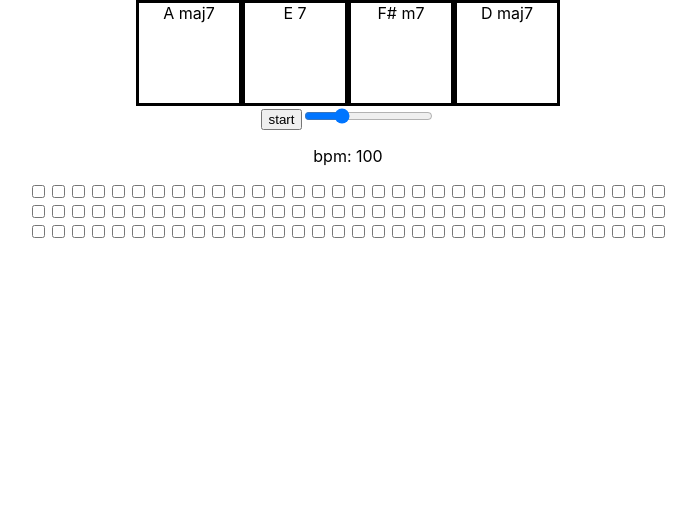
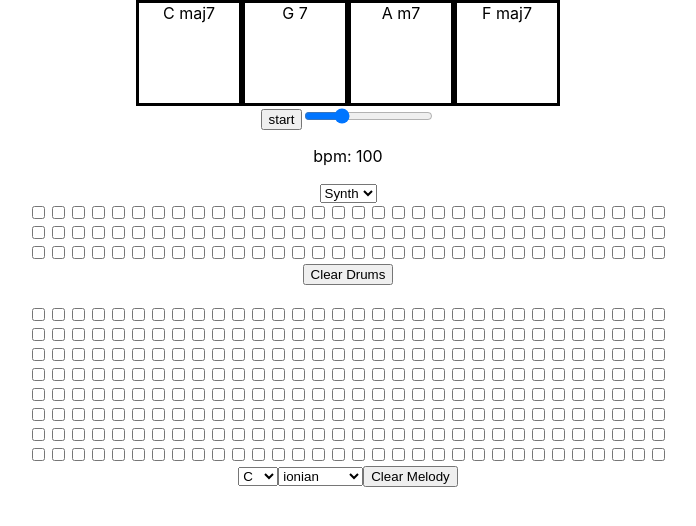
Before and after one commit to rmwerner18/songify-client, a React (Create React App) app: page / in a window 1280 px wide. Shown: the top 526 px of the page, without its empty margins (292-988 px from the left). Built offline with nearby package versions, Linux system fonts and the light colour scheme.

Commit message:
add melody

```diff
--- a/src/components/beat_form.js
+++ b/src/components/beat_form.js
@@ -1,14 +1,9 @@
 import { render } from '@testing-library/react'
 import React from 'react'
 
-class BeatForm extends React.Component {
-    state = {
-        hhBeats: [],
-        snareBeats: [],
-        kickBeats: []
-    }
+const BeatForm = (props) => {
 
-    changeHandler = (e, beats) => {
+    const changeHandler = (e, beats) => {
         console.log(e.target.id)
         let newArray = beats
         if (beats.includes(parseInt(e.target.id))) {
@@ -18,49 +13,43 @@ class BeatForm extends React.Component {
             newArray.push(parseInt(e.target.id))
             console.log(newArray)
         }
-        this.setState({[e.target.name]: newArray})
-        this.props.changeHandler(e.target.name, newArray)
+        props.changeHandler(e.target.name, newArray)
     }
 
-    makeHHRows = () => {
+    const array = () => {
         let array = []
         for (let i=0; i<32; i++) {
             array.push(i)
         }
-        return array.map(n => <input type="checkbox" checked={this.state.hhBeats.includes(n)} name="hhBeats" id={n} onChange={(e) => this.changeHandler(e, this.state.hhBeats)}/>)
+        return array
     }
 
-    makeSnareRows = () => {
-        let array = []
-        for (let i=0; i<32; i++) {
-            array.push(i)
-        }
-        return array.map(n => <input type="checkbox" checked={this.state.snareBeats.includes(n)} name="snareBeats" id={n} onChange={(e) => this.changeHandler(e, this.state.snareBeats)}/>)
+    const makeHHRows = () => {
+        return array().map(n => <input type="checkbox" checked={props.hhBeats.includes(n)} name="hhBeats" id={n} onChange={(e) => changeHandler(e, props.hhBeats)}/>)
     }
 
-    makeKickRows = () => {
-        let array = []
-        for (let i=0; i<32; i++) {
-            array.push(i)
-        }
-        return array.map(n => <input type="checkbox" checked={this.state.kickBeats.includes(n)} name="kickBeats" id={n} onChange={(e) => this.changeHandler(e, this.state.kickBeats)}/>)
+    const makeSnareRows = () => {
+        return array().map(n => <input type="checkbox" checked={props.snareBeats.includes(n)} name="snareBeats" id={n} onChange={(e) => changeHandler(e, props.snareBeats)}/>)
     }
 
-    render() {
+    const makeKickRows = () => {
+        return array().map(n => <input type="checkbox" checked={props.kickBeats.includes(n)} name="kickBeats" id={n} onChange={(e) => changeHandler(e, props.kickBeats)}/>)
+    }
+
     return(
         <>
         <div>
-                {this.makeHHRows()}
+            {makeHHRows()}
         </div>
         <div>
-                {this.makeSnareRows()}
+            {makeSnareRows()}
         </div>
         <div>
-                {this.makeKickRows()}
+            {makeKickRows()}
         </div>
+        <button onClick={props.clearState}>Clear Drums</button>
         </>
     )
 }
-}
 
 export default BeatForm
--- /dev/null
+++ b/src/components/instrument_form.js
@@ -0,0 +1,15 @@
+import React from 'react'
+
+const InstrumentForm = (props) => {
+    return (
+        <>
+            <select onChange={props.changeHandler}>
+                <option value="synth">Synth</option>
+                <option value="piano">Piano</option>
+            </select>
+        </>
+    )
+}
+
+
+export default InstrumentForm
--- /dev/null
+++ b/src/components/melody_form.js
@@ -0,0 +1,127 @@
+import { render } from '@testing-library/react'
+import React from 'react'
+
+const MelodyForm = (props) => {
+
+    const array = () => {
+        let array = []
+        for (let i=0; i<32; i++) {
+            array.push(i)
+        }
+        return array
+    }
+
+    const keyRoots = [
+        'C5',
+        'C#5',
+        'D5',
+        'D#5',
+        'E5',
+        'F5',
+        'F#5',
+        'G5',
+        'G#5',
+        'A5',
+        'A#5',
+        'B5'
+    ]
+
+    const modes = [
+        "ionian",
+        "dorian",
+        "phrygian",
+        "lydian",
+        "mixolydian",
+        "aeolian",
+        "locrain"
+    ]
+
+
+    const changeHandler = (e, beats) => {
+        console.log(e.target.id)
+        let newArray = beats
+        if (beats.includes(parseInt(e.target.id))) {
+            let index = newArray.findIndex(n => n === parseInt(e.target.id))
+            newArray.splice(index, 1)
+        } else {
+            newArray.push(parseInt(e.target.id))
+            console.log(newArray)
+        }
+
+        props.changeHandler(e.target.name, newArray)
+    }
+
+    const IRows = () => {
+        return array().map(n => <input type="checkbox" checked={props.IBeats.includes(n)} name="IBeats" id={n} onChange={(e) => changeHandler(e, props.IBeats)}/>)
+    }
+    const viiRows = () => {
+        return array().map(n => <input type="checkbox" checked={props.viiBeats.includes(n)} name="viiBeats" id={n} onChange={(e) => changeHandler(e, props.viiBeats)}/>)
+    }
+    const viRows = () => {
+        return array().map(n => <input type="checkbox" checked={props.viBeats.includes(n)} name="viBeats" id={n} onChange={(e) => changeHandler(e, props.viBeats)}/>)
+    }
+    const vRows = () => {
+        return array().map(n => <input type="checkbox" checked={props.vBeats.includes(n)} name="vBeats" id={n} onChange={(e) => changeHandler(e, props.vBeats)}/>)
+    }
+    const ivRows = () => {
+        return array().map(n => <input type="checkbox" checked={props.ivBeats.includes(n)} name="ivBeats" id={n} onChange={(e) => changeHandler(e, props.ivBeats)}/>)
+    }
+    const iiiRows = () => {
+        return array().map(n => <input type="checkbox" checked={props.iiiBeats.includes(n)} name="iiiBeats" id={n} onChange={(e) => changeHandler(e, props.iiiBeats)}/>)
+    }
+    const iiRows = () => {
+        return array().map(n => <input type="checkbox" checked={props.iiBeats.includes(n)} name="iiBeats" id={n} onChange={(e) => changeHandler(e, props.iiBeats)}/>)
+    }
+    const iRows = () => {
+        return array().map(n => <input type="checkbox" checked={props.iBeats.includes(n)} name="iBeats" id={n} onChange={(e) => changeHandler(e, props.iBeats)}/>)
+    }
+    const removeNumber = (string) => {
+        let newString = string.split('')
+        newString.pop()
+        return newString.join('')
+    }
+    const rootOptions = () => {
+        return keyRoots.map(root => <option value={root}>{removeNumber(root)}</option>)
+    }
+    const modeOptions = () => {
+        return modes.map(mode => <option value={mode}>{mode}</option>)
+    }
+
+    return(
+        <>
+        <div>
+            {IRows()}
+        </div>
+        <div>
+            {viiRows()}
+        </div>
+        <div>
+            {viRows()}
+        </div>
+        <div>
+            {vRows()}
+        </div>
+        <div>
+            {ivRows()}
+        </div>
+        <div>
+            {iiiRows()}
+        </div>
+        <div>
+            {iiRows()}
+        </div>
+        <div>
+            {iRows()}
+        </div>
+        <select onChange={props.rootHandler}>
+            {rootOptions()}
+        </select>
+        <select onChange={props.modeHandler}>
+            {modeOptions()}
+        </select>
+        <button onClick={props.clearState}>Clear Melody</button>
+        </>
+    )
+}
+
+export default MelodyForm
--- a/src/containers/grid.js
+++ b/src/containers/grid.js
@@ -3,63 +3,40 @@ import * as Tone from 'tone'
 import Chord from '../components/chord'
 import TempoForm from '../components/tempo_form'
 import BeatForm from '../components/beat_form'
+import InstrumentForm from '../components/instrument_form'
+import MelodyForm from '../components/melody_form'
+import modes from '../modes'
+import defaultChords from '../default_chords'
 
 class Grid extends React.Component {
     state = {
-        measures: 12,
-        chords: [
-            {
-                bass: "",
-                name: "A4",
-                quality: "majorSeventh",
-                freqs: [440, 554.365, 659.255, 830.609, 220],
-                formattedBass: "",
-                formattedName: "A",
-                formattedQuality: "maj7"
-            },
-            {
-                bass: "",
-                name: "E4",
-                quality: "dominantSeventh",
-                freqs: [329.628, 415.305, 493.883, 587.33, 164.814],
-                formattedBass: "",
-                formattedName: "E",
-                formattedQuality: "7"
-            },
-            {
-                bass: "",
-                name: "F#4",
-                quality: "minorSeventh",
-                freqs: [369.994, 440, 554.365, 659.255, 184.997],
-                formattedBass: "",
-                formattedName: "F#",
-                formattedQuality: "m7"
-            },
-            {
-                bass: "",
-                name: "D4",
-                quality: "majorSeventh",
-                freqs: [293.665, 369.994, 440, 554.365, 146.832],
-                formattedBass: "",
-                formattedName: "D",
-                formattedQuality: "maj7"
-            }
-        ],
+        chords: defaultChords,
         bpm: 100,
         snareBeats: [],
         kickBeats: [],
-        hhBeats: []
+        hhBeats: [],
+        instrument: "synth",
+        iBeats: [],
+        iiBeats: [],
+        iiiBeats: [],
+        ivBeats: [],
+        vBeats: [],
+        viBeats: [],
+        viiBeats: [],
+        IBeats: [],
+        melodyKey: "C5",
+        melodyMode: "ionian"
       }
 
 
     chordProgression = (index, time, synth, snare, kick, hh) => {
         let chords = this.state.chords.map(chord => chord.freqs)
         Tone.Transport.bpm.value = parseInt(this.state.bpm)
-        if ([0,4 ].includes(index)) {
+        if ([0, 4].includes(index)) {
             synth.triggerAttackRelease(chords[0], '2n', time)
         } else if ([8, 12].includes(index)) {
             synth.triggerAttackRelease(chords[1], '2n', time)
-        } else if ([16,20].includes(index)) {
+        } else if ([16, 20].includes(index)) {
             synth.triggerAttackRelease(chords[2], '2n', time)
         } else if ([24, 28].includes(index)) {
             synth.triggerAttackRelease(chords[3], '2n', time)
@@ -73,24 +50,31 @@ class Grid extends React.Component {
         if (this.state.hhBeats.includes(index)) {
             hh.start(time);
         }
+        if (this.state.iBeats.includes(index)) {
+            synth.triggerAttackRelease(modes[this.state.melodyMode](this.state.melodyKey)[0], '8n', time)
+        }
+        if (this.state.iiBeats.includes(index)) {
+            synth.triggerAttackRelease(modes[this.state.melodyMode](this.state.melodyKey)[1], '8n', time)
+        }
+        if (this.state.iiiBeats.includes(index)) {
+            synth.triggerAttackRelease(modes[this.state.melodyMode](this.state.melodyKey)[2], '8n', time)
+        }
+        if (this.state.ivBeats.includes(index)) {
+            synth.triggerAttackRelease(modes[this.state.melodyMode](this.state.melodyKey)[3], '8n', time)
+        }
+        if (this.state.vBeats.includes(index)) {
+            synth.triggerAttackRelease(modes[this.state.melodyMode](this.state.melodyKey)[4], '8n', time)
+        }
+        if (this.state.viBeats.includes(index)) {
+            synth.triggerAttackRelease(modes[this.state.melodyMode](this.state.melodyKey)[5], '8n', time)
+        }
+        if (this.state.viiBeats.includes(index)) {
+            synth.triggerAttackRelease(modes[this.state.melodyMode](this.state.melodyKey)[6], '8n', time)
+        }
+        if (this.state.IBeats.includes(index)) {
+            synth.triggerAttackRelease(modes[this.state.melodyMode](this.state.melodyKey)[7], '8n', time)
+        }
 
-        // else if ([16, 17, 18, 19].includes(index)) {
-        //     synth.triggerAttackRelease(this.state.chords[4].freqs, '0.5', time)
-        // } else if ([20, 21, 22, 23].includes(index)) {
-        //     synth.triggerAttackRelease(this.state.chords[5].freqs, '0.5', time)
-        // } else if ([24, 25, 26, 27].includes(index)) {
-        //     synth.triggerAttackRelease(this.state.chords[6].freqs, '0.5', time)
-        // } else if ([28, 29, 30, 31].includes(index)) {
-        //     synth.triggerAttackRelease(this.state.chords[7].freqs, '0.5', time)
-        // } else if ([32, 33, 34, 35].includes(index)) {
-        //     synth.triggerAttackRelease(this.state.chords[8].freqs, '0.5', time)
-        // } else if ([36, 37, 38, 39].includes(index)) {
-        //     synth.triggerAttackRelease(this.state.chords[9].freqs, '0.5', time)
-        // } else if ([40, 41, 42, 43].includes(index)) {
-        //     synth.triggerAttackRelease(this.state.chords[10].freqs, '0.5', time)
-        // } else if ([44, 45, 46, 47].includes(index)) {
-        //     synth.triggerAttackRelease(this.state.chords[11].freqs, '0.5', time)
-        // }
     }
 
     setNumOfEigthNotes = (n, array) => {
@@ -100,11 +84,12 @@ class Grid extends React.Component {
     }
 
     startLoop = () => {
-        const gong = new Tone.Player("https://tonejs.github.io/audio/berklee/gong_1.mp3").toDestination();
         const snare = new Tone.Player("https://raw.githubusercontent.com/ArunMichaelDsouza/javascript-30-course/master/src/01-javascript-drum-kit/sounds/snare.wav").toDestination();
         const kick = new Tone.Player("https://raw.githubusercontent.com/ArunMichaelDsouza/javascript-30-course/master/src/01-javascript-drum-kit/sounds/kick.wav").toDestination();
         const hh = new Tone.Player("https://raw.githubusercontent.com/ArunMichaelDsouza/javascript-30-course/master/src/01-javascript-drum-kit/sounds/hihat-close.wav").toDestination();
-        const sampler = new Tone.Sampler({
+        let instrument
+        if (this.state.instrument === "piano") {
+            instrument = new Tone.Sampler({
                 urls: {
                     "C4": "C4.mp3",
                     "D#4": "Ds4.mp3",
@@ -114,13 +99,14 @@ class Grid extends React.Component {
                 release: 1,
                 baseUrl: "https://tonejs.github.io/audio/salamander/",
             }).toDestination();
-
+        } else if (this.state.instrument === "synth") {
+            instrument = new Tone.PolySynth().toDestination();
+        }
         let array = []
         this.setNumOfEigthNotes(32, array)
-        const synth = new Tone.PolySynth().toDestination();
         Tone.loaded().then(() => {
             const seq = new Tone.Sequence((time, index) => {
-                this.chordProgression(index, time, sampler, snare, kick, hh)
+                this.chordProgression(index, time, instrument, snare, kick, hh)
             }, array).start(0);
             Tone.Transport.start();
         })
@@ -158,18 +144,51 @@ class Grid extends React.Component {
     }
 
     beatChangeHandler = (type, array) => {
-        // if (type === 'hhBeats') {
-        //     this.setState({hhBeats: array})
-        // } else if (type === 'snareBeats') {
-        //     this.setState({snareBeats: array})
-        // } else if
         this.setState({[type]: array})
     }
 
+    instrumentChangeHandler = (e) => {
+        console.log(e.target.value)
+        this.setState({instrument: e.target.value})
+    }
+
+    melodyChangeHandler = (degree, array) => {
+        this.setState({[degree]: array})
+    }
+
+    clearDrumState = () => {
+        this.setState({
+            hhBeats: [],
+            snareBeats: [],
+            kickBeats: []
+        })
+    }
+
+    clearMelodyState = () => {
+        this.setState({
+            IBeats: [],
+            viiBeats: [],
+            viBeats: [],
+            vBeats: [],
+            ivBeats: [],
+            iiiBeats: [],
+            iiBeats: [],
+            iBeats: []
+        })
+    }
+
+    rootHandler = (e) => {
+        this.setState({melodyKey: e.target.value})
+    }
+
+    modeHandler = (e) => {
+        this.setState({melodyMode: e.target.value})
+    }
+
+
+
     render() {
-        console.log("snare:", this.state.snareBeats)
-        // console.log(this.state.kickBeats)
-        console.log("hh:", this.state.hhBeats)
+        console.log("Mode:", this.state.melodyMode)
         return (
             <>
                 <div className="chord-container">
@@ -177,7 +196,30 @@ class Grid extends React.Component {
                 </div>
                 <button onClick={this.clickHandler}>start</button>
                 <TempoForm bpm={this.state.bpm} changeHandler={this.tempoChangeHandler} />
-                <BeatForm changeHandler={this.beatChangeHandler}/>
+                <InstrumentForm changeHandler={this.instrumentChangeHandler}/>
+                <BeatForm
+                    hhBeats={this.state.hhBeats}
+                    snareBeats={this.state.snareBeats}
+                    kickBeats={this.state.kickBeats}
+                    changeHandler={this.beatChangeHandler}
+                    clearState={this.clearDrumState}
+                />
+                <br/>
+                <br/>
+                <MelodyForm
+                    IBeats={this.state.IBeats}
+                    viiBeats={this.state.viiBeats}
+                    viBeats={this.state.viBeats}
+                    vBeats={this.state.vBeats}
+                    ivBeats={this.state.ivBeats}
+                    iiiBeats={this.state.iiiBeats}
+                    iiBeats={this.state.iiBeats}
+                    iBeats={this.state.iBeats}
+                    changeHandler={this.melodyChangeHandler}
+                    rootHandler={this.rootHandler}
+                    modeHandler={this.modeHandler}
+                    clearState={this.clearMelodyState}
+                />
             </>
         )
     }
--- /dev/null
+++ b/src/default_chords.js
@@ -0,0 +1,40 @@
+const defaultChords = [
+    {
+        bass: "",
+        name: "C4",
+        quality: "majorSeventh",
+        freqs: [261.626, 329.628, 391.995, 493.883, 130.813],
+        formattedBass: "",
+        formattedName: "C",
+        formattedQuality: "maj7"
+    },
+    {
+        bass: "",
+        name: "G4",
+        quality: "dominantSeventh",
+        freqs: [391.995, 493.883, 587.33, 698.456, 195.998],
+        formattedBass: "",
+        formattedName: "G",
+        formattedQuality: "7"
+    },
+    {
+        bass: "",
+        name: "A4",
+        quality: "minorSeventh",
+        freqs: [440, 523.251, 659.255, 783.991, 220],
+        formattedBass: "",
+        formattedName: "A",
+        formattedQuality: "m7"
+    },
+    {
+        bass: "",
+        name: "F4",
+        quality: "majorSeventh",
+        freqs: [349.228, 440, 523.251, 659.255, 174.614],
+        formattedBass: "",
+        formattedName: "F",
+        formattedQuality: "maj7"
+    }
+]
+
+export default defaultChords
--- /dev/null
+++ b/src/modes.js
@@ -0,0 +1,133 @@
+
+const keyNotes = [
+    'C5',
+    'C#5',
+    'D5',
+    'D#5',
+    'E5',
+    'F5',
+    'F#5',
+    'G5',
+    'G#5',
+    'A5',
+    'A#5',
+    'B5',
+    'C6',
+    'C#6',
+    'D6',
+    'D#6',
+    'E6',
+    'F6',
+    'F#6',
+    'G6',
+    'G#6',
+    'A6',
+    'A#6',
+    'B6'
+]
+
+
+const ionian = (melodyKey) => {
+    let i = keyNotes.findIndex(note => note === melodyKey)
+    return ([
+        keyNotes[i],
+        keyNotes[i+2],
+        keyNotes[i+4],
+        keyNotes[i+5],
+        keyNotes[i+7],
+        keyNotes[i+9],
+        keyNotes[i+11],
+        keyNotes[i+12]
+    ])
+}
+const dorian = (melodyKey) => {
+    let i = keyNotes.findIndex(note => note === melodyKey)
+    return ([
+        keyNotes[i],
+        keyNotes[i+2],
+        keyNotes[i+3],
+        keyNotes[i+5],
+        keyNotes[i+7],
+        keyNotes[i+9],
+        keyNotes[i+10],
+        keyNotes[i+12]
+    ])
+}
+const phrygian = (melodyKey) => {
+    let i = keyNotes.findIndex(note => note === melodyKey)
+    return ([
+        keyNotes[i],
+        keyNotes[i+1],
+        keyNotes[i+3],
+        keyNotes[i+5],
+        keyNotes[i+7],
+        keyNotes[i+8],
+        keyNotes[i+10],
+        keyNotes[i+12]
+    ])
+}
+const lydian = (melodyKey) => {
+    let i = keyNotes.findIndex(note => note === melodyKey)
+    return ([
+        keyNotes[i],
+        keyNotes[i+2],
+        keyNotes[i+4],
+        keyNotes[i+6],
+        keyNotes[i+7],
+        keyNotes[i+9],
+        keyNotes[i+11],
+        keyNotes[i+12]
+    ])
+}
+const mixolydian = (melodyKey) => {
+    let i = keyNotes.findIndex(note => note === melodyKey)
+    return ([
+        keyNotes[i],
+        keyNotes[i+2],
+        keyNotes[i+4],
+        keyNotes[i+5],
+        keyNotes[i+7],
+        keyNotes[i+9],
+        keyNotes[i+10],
+        keyNotes[i+12]
+    ])
+}
+const aeolian = (melodyKey) => {
+    let i = keyNotes.findIndex(note => note === melodyKey)
+    return ([
+        keyNotes[i],
+        keyNotes[i+2],
+        keyNotes[i+3],
+        keyNotes[i+5],
+        keyNotes[i+7],
+        keyNotes[i+8],
+        keyNotes[i+10],
+        keyNotes[i+12]
+    ])
+}
+const locrian = (melodyKey) => {
+    let i = keyNotes.findIndex(note => note === melodyKey)
+    return ([
+        keyNotes[i],
+        keyNotes[i+1],
+        keyNotes[i+3],
+        keyNotes[i+5],
+        keyNotes[i+6],
+        keyNotes[i+8],
+        keyNotes[i+10],
+        keyNotes[i+12]
+    ])
+}
+
+
+const modes = {
+    ionian: ionian,
+    dorian: dorian,
+    phrygian: phrygian,
+    lydian: lydian,
+    mixolydian: mixolydian,
+    aeolian: aeolian,
+    locrian: locrian
+}
+
+export default modes
```
Lines whose indentation alone changed are shown as unchanged.
